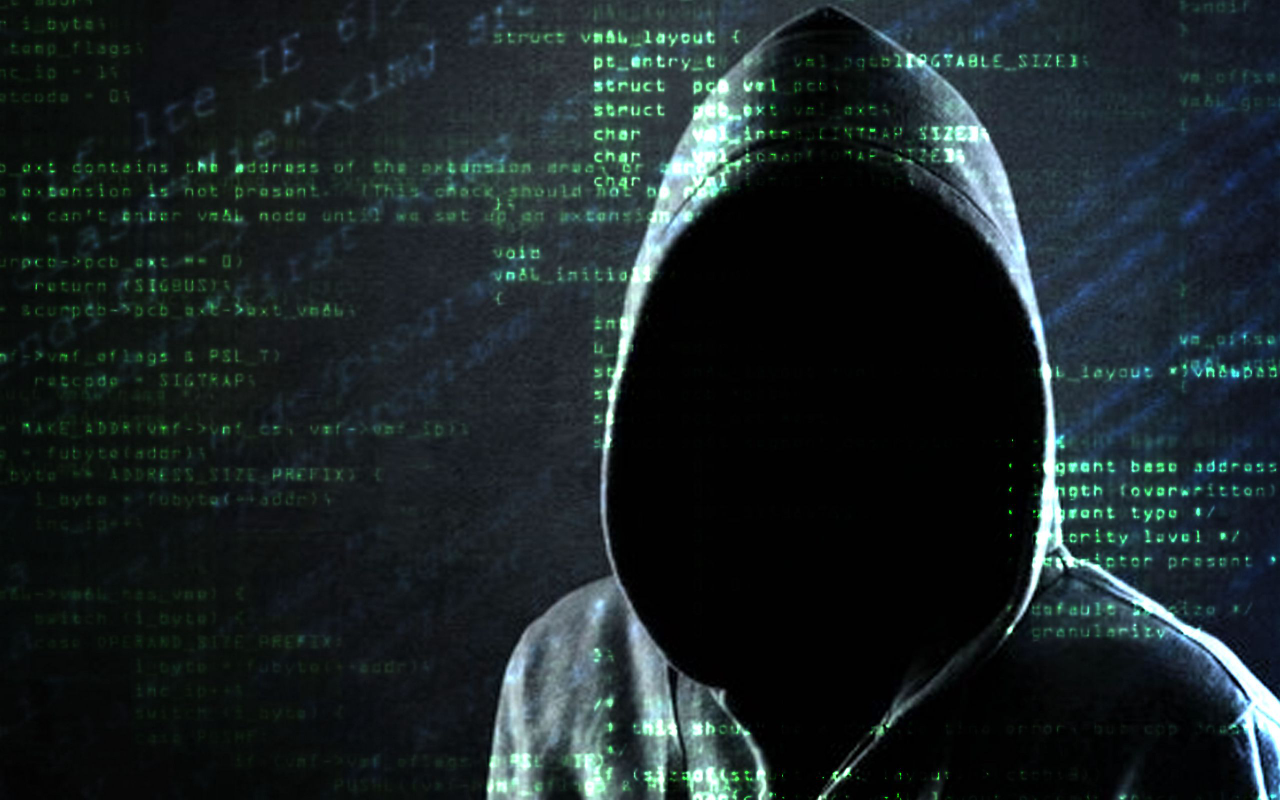
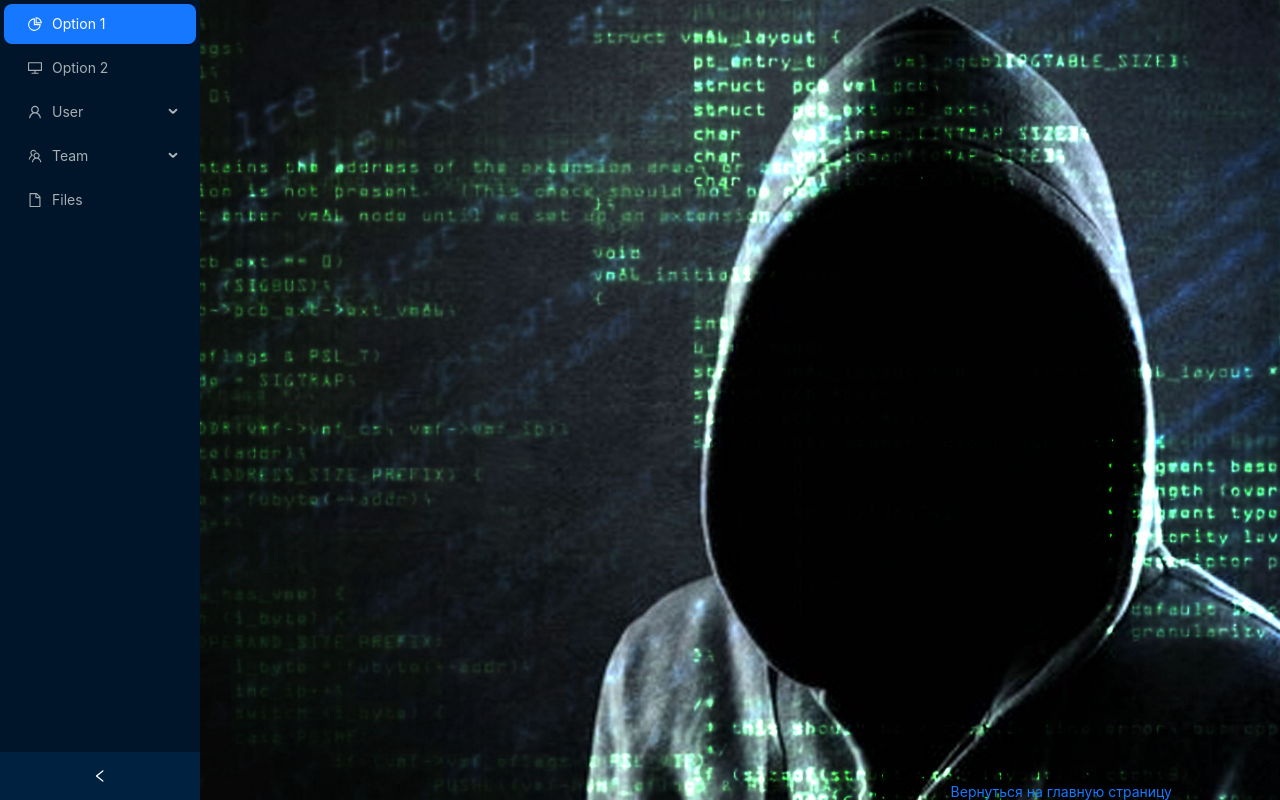
Before and after one commit to desnicaVe1esa/Creator, a React (Create React App) app in the folder front/: page /theory in a window 1280 px wide. Built offline with nearby package versions, Linux system fonts and the light colour scheme.

Commit message:
Заготовка для теоретической части

```diff
--- a/front/src/page/main/index.js
+++ b/front/src/page/main/index.js
@@ -167,7 +167,7 @@
                     />
                 </Col>
             </Row>
-            <Row style={{display: 'flex', paddingTop: '18%', paddingRight: '3%', justifyContent: 'center'}}>
+            <Row style={{display: 'flex', paddingTop: '19%', paddingRight: '3%', justifyContent: 'center'}}>
                 <a href="/theory">Немного теории и полезной информации</a>
             </Row>
         </div>)
--- a/front/src/page/theory/index.js
+++ b/front/src/page/theory/index.js
@@ -1,6 +1,38 @@
-import React from 'react';
+import React, { useState } from 'react';
+import {
+    DesktopOutlined,
+    FileOutlined,
+    PieChartOutlined,
+    TeamOutlined,
+    UserOutlined,
+} from '@ant-design/icons';
+import { Breadcrumb, Layout, Menu, theme } from 'antd';
+const { Header, Content, Footer, Sider } = Layout;
+function getItem(label, key, icon, children) {
+    return {
+        key,
+        icon,
+        children,
+        label,
+    };
+}
+const items = [
+    getItem('Option 1', '1', <PieChartOutlined />),
+    getItem('Option 2', '2', <DesktopOutlined />),
+    getItem('User', 'sub1', <UserOutlined />, [
+        getItem('Tom', '3'),
+        getItem('Bill', '4'),
+        getItem('Alex', '5'),
+    ]),
+    getItem('Team', 'sub2', <TeamOutlined />, [getItem('Team 1', '6'), getItem('Team 2', '8')]),
+    getItem('Files', '9', <FileOutlined />),
+];
 
 const Theory = () => {
+    const [collapsed, setCollapsed] = useState(false);
+    const {
+        token: { colorBgContainer, borderRadiusLG },
+    } = theme.useToken();
 
     return (
         <div style={{
@@ -11,7 +43,35 @@
             width: '100vw',
             height: '100vh'
         }}>
-
+            <Layout
+                style={{
+                    minHeight: '100vh',
+                }}
+            >
+                <Sider collapsible collapsed={collapsed} onCollapse={(value) => setCollapsed(value)}>
+                    <div className="demo-logo-vertical" />
+                    <Menu theme="dark" defaultSelectedKeys={['1']} mode="inline" items={items} />
+                </Sider>
+                <Layout style={{
+                    backgroundImage: `url(${process.env.PUBLIC_URL + 'img/background_theory.jpg'})`,
+                    backgroundPosition: 'center',
+                    backgroundSize: 'cover',
+                    backgroundRepeat: 'no-repeat',
+                    width: '100vw',
+                    height: '100vh'
+                }}>
+                    <Content>
+                    </Content>
+                    <div
+                        style={{
+                            textAlign: 'right',
+                            paddingRight: '10%'
+                        }}
+                    >
+                        <a href="/">Вернуться на главную страницу</a>
+                    </div>
+                </Layout>
+            </Layout>
         </div>
     )
 }
```
